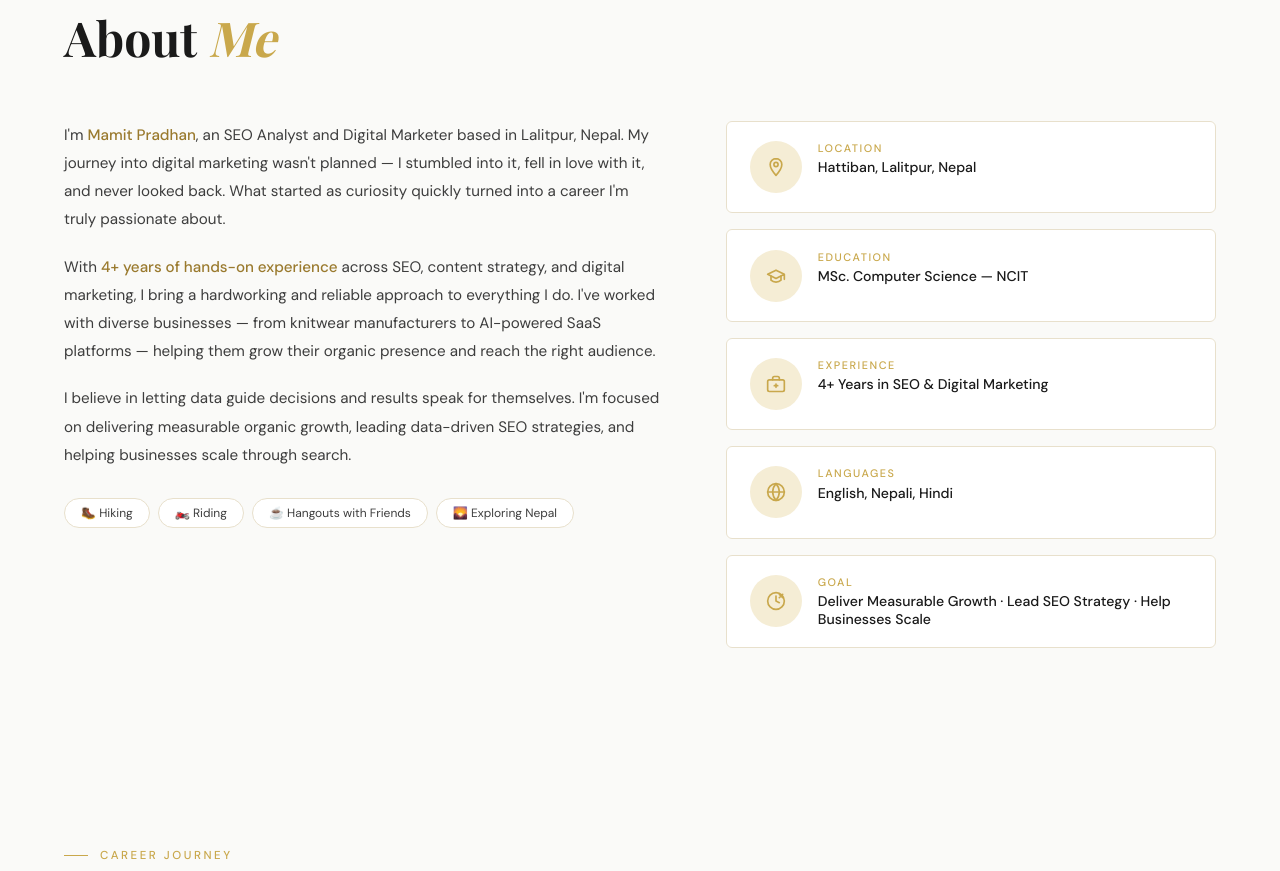
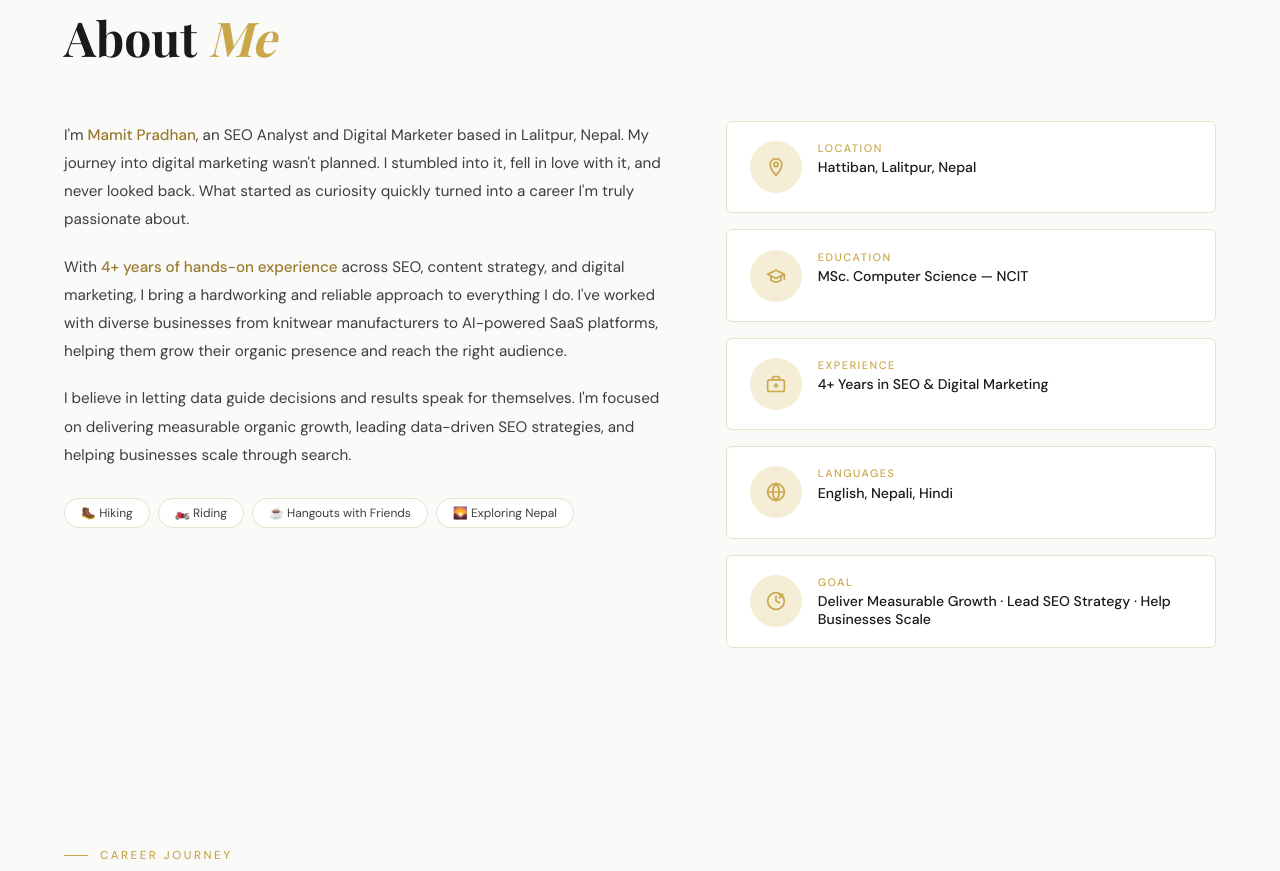
Before and after one commit to MamitPradhan/portfolio, a plain HTML site: page index.html in a window 1280 px wide. Shown: the part 940-1811 px from the top of the page. Drawn offline with nearby package versions, Linux system fonts and the light colour scheme.

Commit message:
Update index.html

```diff
--- a/index.html
+++ b/index.html
@@ -398,8 +398,8 @@
   <h2 class="section-title">About <em>Me</em></h2>
   <div class="about-grid">
     <div class="about-bio">
-      <p>I'm <span class="about-highlight">Mamit Pradhan</span>, an SEO Analyst and Digital Marketer based in Lalitpur, Nepal. My journey into digital marketing wasn't planned — I stumbled into it, fell in love with it, and never looked back. What started as curiosity quickly turned into a career I'm truly passionate about.</p>
-      <p>With <span class="about-highlight">4+ years of hands-on experience</span> across SEO, content strategy, and digital marketing, I bring a hardworking and reliable approach to everything I do. I've worked with diverse businesses — from knitwear manufacturers to AI-powered SaaS platforms — helping them grow their organic presence and reach the right audience.</p>
+      <p>I'm <span class="about-highlight">Mamit Pradhan</span>, an SEO Analyst and Digital Marketer based in Lalitpur, Nepal. My journey into digital marketing wasn't planned. I stumbled into it, fell in love with it, and never looked back. What started as curiosity quickly turned into a career I'm truly passionate about.</p>
+      <p>With <span class="about-highlight">4+ years of hands-on experience</span> across SEO, content strategy, and digital marketing, I bring a hardworking and reliable approach to everything I do. I've worked with diverse businesses from knitwear manufacturers to AI-powered SaaS platforms, helping them grow their organic presence and reach the right audience.</p>
       <p>I believe in letting data guide decisions and results speak for themselves. I'm focused on delivering measurable organic growth, leading data-driven SEO strategies, and helping businesses scale through search.</p>
       <div class="hobbies-row">
         <span class="hobby-tag">🥾 Hiking</span>
```
